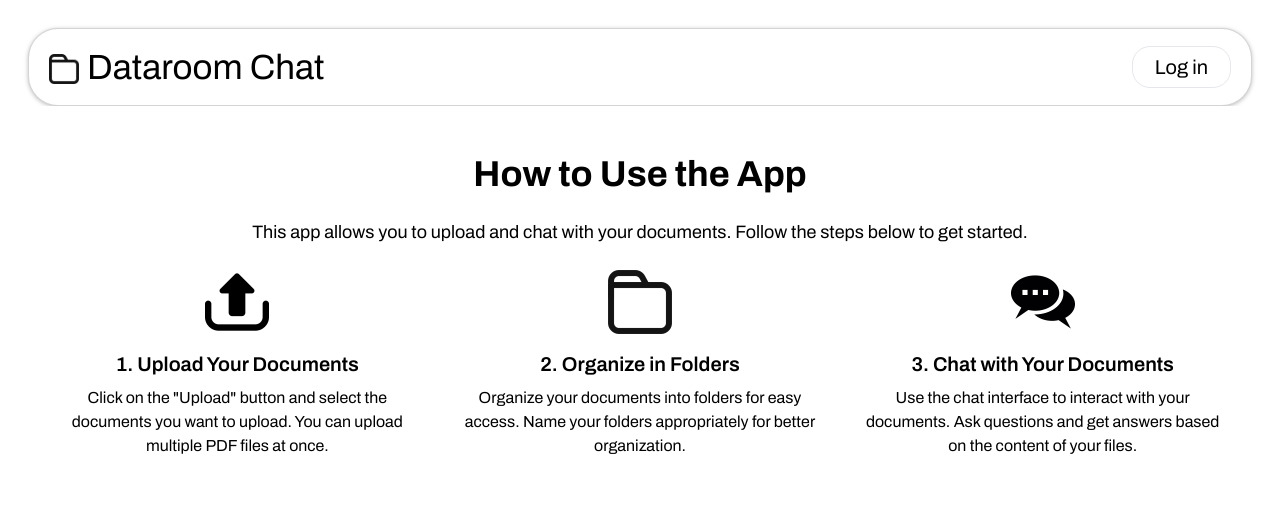
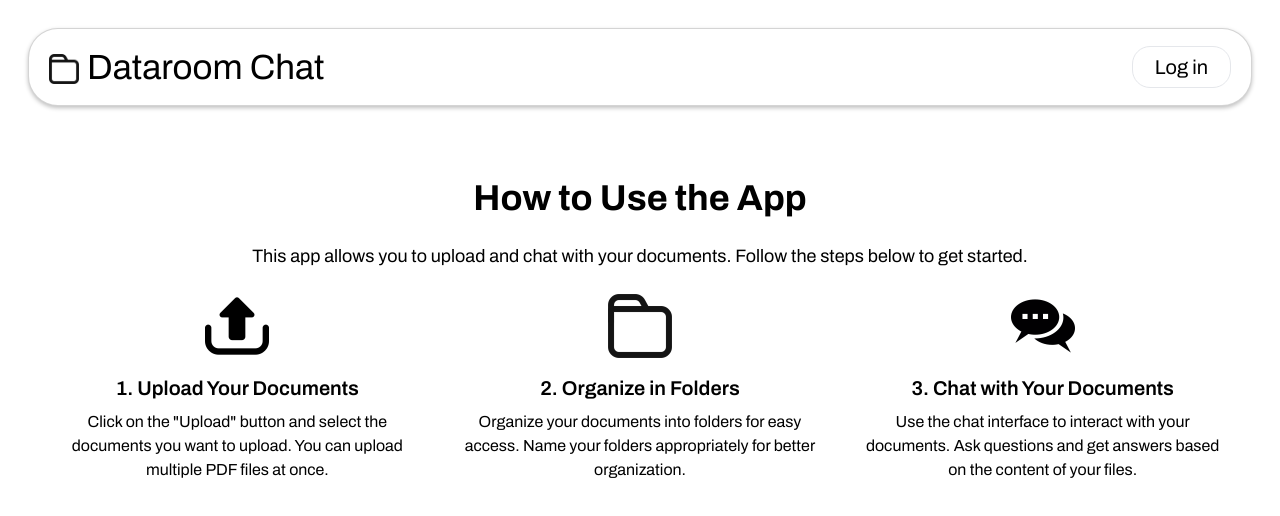
Before and after one commit to jackrell/ai-dd-app, a Next.js app: page / in a window 1280 px wide. Shown: the top 516 px of the page. Built offline with nearby package versions, Linux system fonts and the light colour scheme; no server answers.

Commit message:
Fixing hydration error with header

```diff
--- a/app/page.tsx
+++ b/app/page.tsx
@@ -14,7 +14,9 @@ export default async function Home() {
 
   return (
     <main className="sm:p-7 sm:pb-0">
-      <Header />
+      <div className="mb-6">
+        <Header />
+      </div>
       <HowToUse />
     </main>
   );
--- a/components/home/Header.tsx
+++ b/components/home/Header.tsx
@@ -9,22 +9,19 @@ const Header = () => {
 
   return (
     <>
-      <div className="container hidden sm:flex bg-white w-full px-5 h-[78px] justify-between items-center border shadow-[0px_1px_4px_0px_rgba(0,0,0,0.25)] rounded-[30px] border-solid border-[rgba(0,0,0,0.17)] mx-auto">
-        <Link href="/" className="flex items-center">
+      <div className="container hidden sm:flex bg-white w-full px-5 h-[78px] justify-between items-center border shadow-[0px_2px_4px_0px_rgba(0,0,0,0.25)] rounded-[30px] border-solid border-[rgba(0,0,0,0.17)] mx-auto">
+        <Link href="/" className="flex items-center" passHref>
           <Logo />
         </Link>
         <div className="sm:flex gap-4 items-center">
-          <Link
-            href="/sign-in"
-            className="text-primary py-1.5 px-[22px] text-center text-xl font-normal border rounded-[18px] border-solid border-primary "
-          >
+          <Link href="/sign-in" className="text-primary py-1.5 px-[22px] text-center text-xl font-normal border rounded-[18px] border-solid border-primary">
             Log in
           </Link>
         </div>
       </div>
 
       <div className="sm:hidden bg-white shadow-[0px_4px_4px_0px_rgba(0,0,0,0.25)] border-b-[0.5px] h-[54px] flex justify-between items-center px-6 border-b-white border-solid">
-        <Link href="/" className="flex items-center">
+        <Link href="/" className="flex items-center" passHref>
           <Logo isMobile={true} />
           <span className="text-xl font-bold ml-2">Dataroom Chat</span>
         </Link>
@@ -41,10 +38,7 @@ const Header = () => {
       </div>
       {open && (
         <div className="flex sm:hidden gap-4 items-center py-3 bg-white shadow px-5">
-          <Link
-            href="/sign-in"
-            className="text-primary py-1 px-[22px] text-center text-lg font-normal border rounded-[18px] border-solid border-primary "
-          >
+          <Link href="/sign-in" className="text-primary py-1 px-[22px] text-center text-lg font-normal border rounded-[18px] border-solid border-primary">
             Log in
           </Link>
         </div>
--- a/components/home/HowToUse.tsx
+++ b/components/home/HowToUse.tsx
@@ -37,12 +37,6 @@ export default function HowToUse() {
             </p>
           </div>
         </div>
-
-        {/* <div className="mt-12">
-          <Link href="/dashboard">
-            <a className="text-lg font-semibold text-blue-600 hover:underline">Go to Dashboard</a>
-          </Link>
-        </div> */}
       </div>
     </div>
   );
--- a/components/ui/Logo.tsx
+++ b/components/ui/Logo.tsx
@@ -7,7 +7,6 @@ interface LogoProps {
 
 const Logo = ({ isMobile }: LogoProps) => {
   return (
-    <Link href={'/'}>
     <div className="flex items-center">
       <Image
         src="/logo.png"
@@ -22,7 +21,6 @@ const Logo = ({ isMobile }: LogoProps) => {
         </h1>
       )}
     </div>
-    </Link>
   );
 };
 
```
Lines whose indentation alone changed are shown as unchanged.
